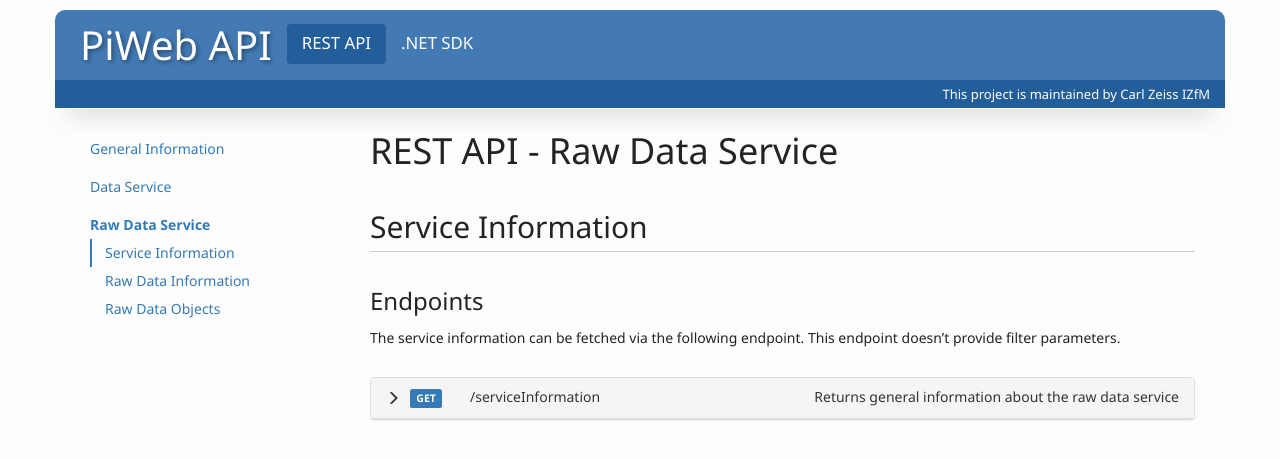
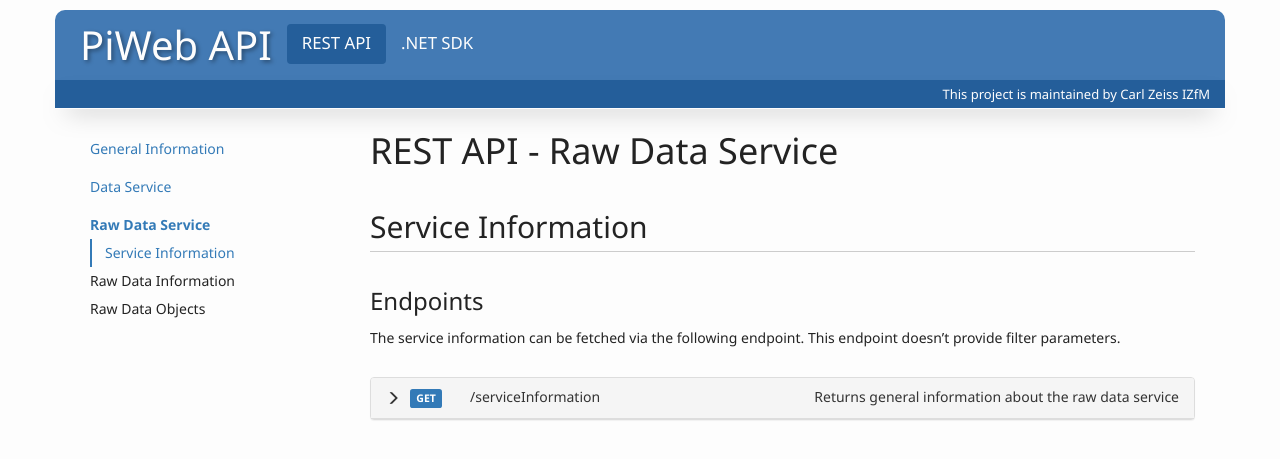
Before and after one commit to ZEISS-PiWeb/PiWeb-Api, a Jekyll site: the page built from _pages/0131-restapi-rawdataservice-serviceinformation.md, in a window 1280 px wide. Shown: the top 459 px of the page. Built offline with Jekyll 4.4.1, drawn with Linux system fonts in a browser that asks for light colours.

Commit message:
Update toc_sub.html

```diff
--- a/_includes/toc_sub.html
+++ b/_includes/toc_sub.html
@@ -20,7 +20,7 @@
 								{% endfor %}
 								{% if subPage %}
 									{% capture url %}{{site.baseurl}}{{ subPage.url}}{% endcapture %}
-									<li {% if subPage.url == page.url %}class="active" {% endif %}><a href="{{url}}">{{ subPage.pageTitle }}</a></li>
+									<li {% if subPage.url == page.url %}class="active" {% endif %}>{% if subPage.url == page.url %}<a href="{{url}}">{{ subPage.pageTitle }}</a>{% else %}{{ subPage.pageTitle }}{% endif %} </li>
 								{% else %}
 									<li><a href="#{{ subSec[1] | slugify }}">{{ subSec[1] }}</a></li>
 								{% endif %}
```
